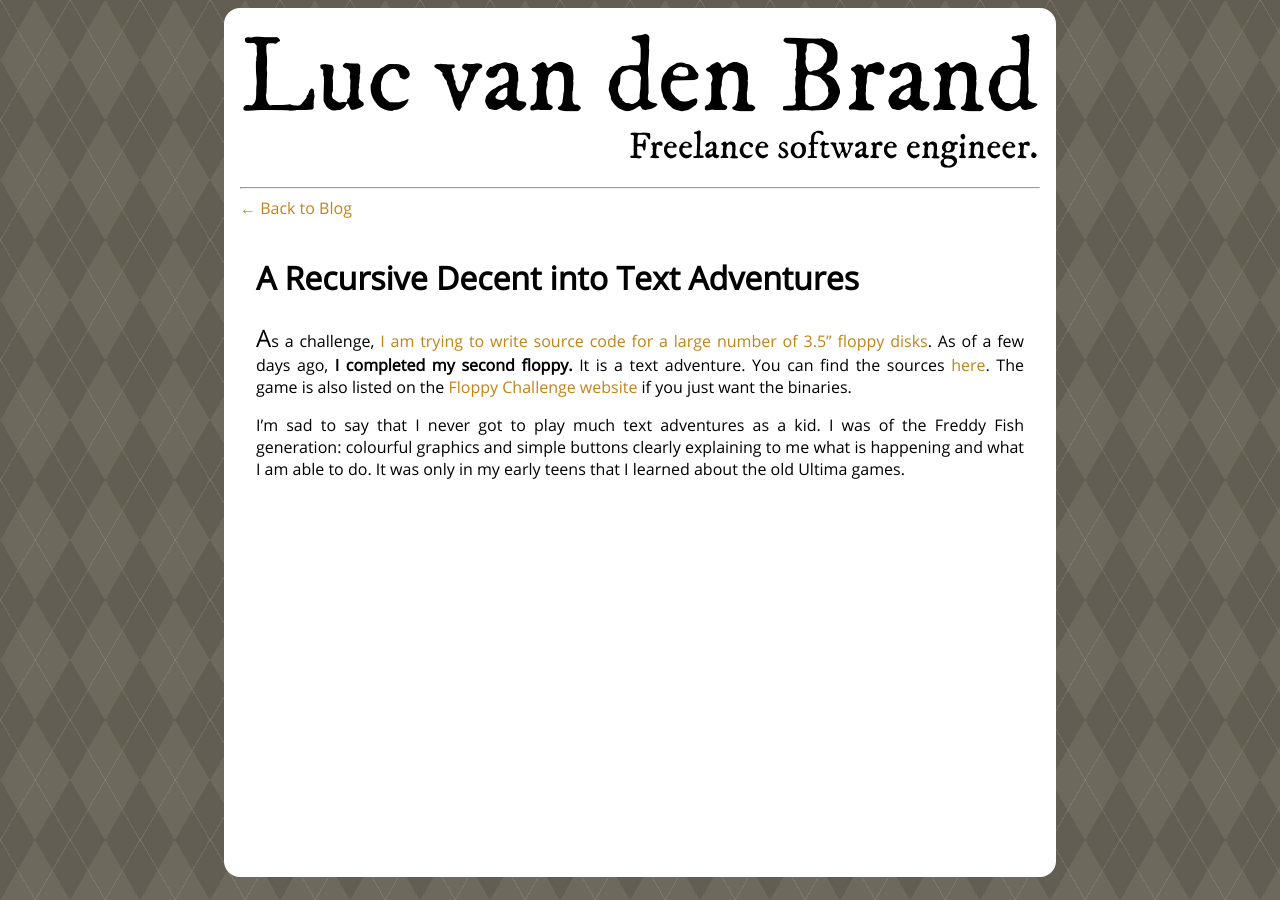
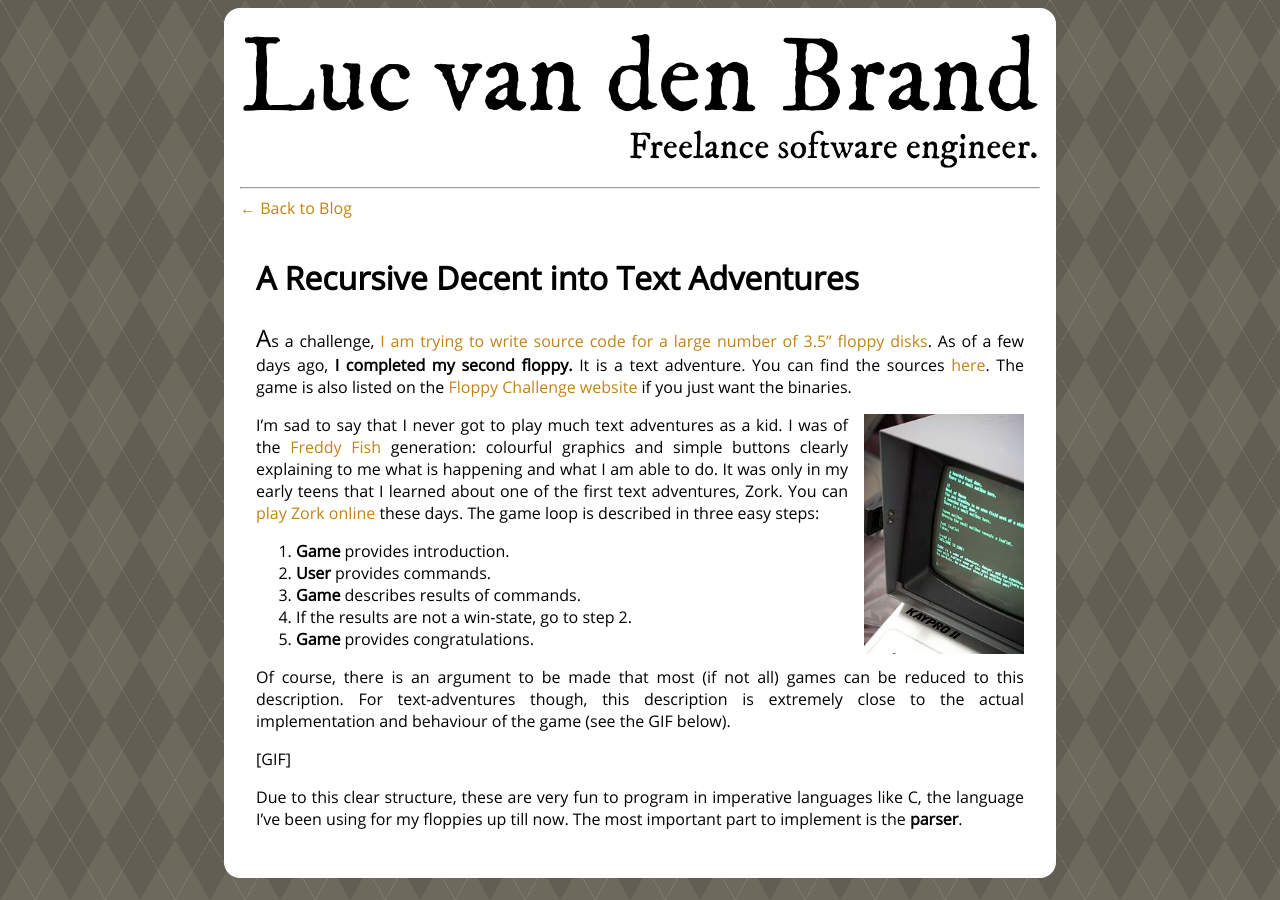
Before and after one commit to LucvandenBrand/lucvandenbrand.github.io, a Jekyll site: the page built from _posts/2020-2-23-Text-adventure.markdown, in a window 1280 px wide. Built offline with Jekyll 4.4.1, drawn with Linux system fonts in a browser that asks for light colours.

Commit message:
Added some text.

```diff
--- a/_posts/2020-2-23-Text-adventure.markdown
+++ b/_posts/2020-2-23-Text-adventure.markdown
@@ -8,4 +8,17 @@ categories: challenge programming language parsing text adventure
 
 As a challenge, [I am trying to write source code for a large number of 3.5" floppy disks]({{ site.baseurl }}{% post_url 2019-10-04-Floppy-Challenge %}). As of a few days ago, **I completed my second floppy.** It is a text adventure. You can find the sources [here](https://github.com/LucvandenBrand/FloppyChallenge/tree/master/floppies/text-adventure). The game is also listed on the [Floppy Challenge website](https://floppychallenge.com) if you just want the binaries.
 
-I'm sad to say that I never got to play much text adventures as a kid. I was of the Freddy Fish generation: colourful graphics and simple buttons clearly explaining to me what is happening and what I am able to do. It was only in my early teens that I learned about the old Ultima games.
+![Tiled Image](/assets/posts/2020-2-23-Text-adventure/Zork_photo.jpg "Photo from Wikipedia."){: .figure .right .small}
+I'm sad to say that I never got to play much text adventures as a kid. I was of the [Freddy Fish](https://en.wikipedia.org/wiki/Freddi_Fish) generation: colourful graphics and simple buttons clearly explaining to me what is happening and what I am able to do. It was only in my early teens that I learned about one of the first text adventures, Zork. You can [play Zork online](https://archive.org/details/msdos_Zork_I_-_The_Great_Underground_Empire_1980) these days. The game loop is described in three easy steps:
+
+1. **Game** provides introduction.
+2. **User** provides commands.
+3. **Game** describes results of commands.
+4. If the results are not a win-state, go to step 2.
+5. **Game** provides congratulations.
+
+Of course, there is an argument to be made that most (if not all) games can be reduced to this description. For text-adventures though, this description is extremely close to the actual implementation and behaviour of the game (see the GIF below).
+
+[GIF]
+
+Due to this clear structure, these are very fun to program in imperative languages like C, the language I've been using for my floppies up till now. The most important part to implement is the **parser**.
```
Also changed, not shown: assets/posts/2020-2-23-Text-adventure/Zork_photo.jpg (added).
